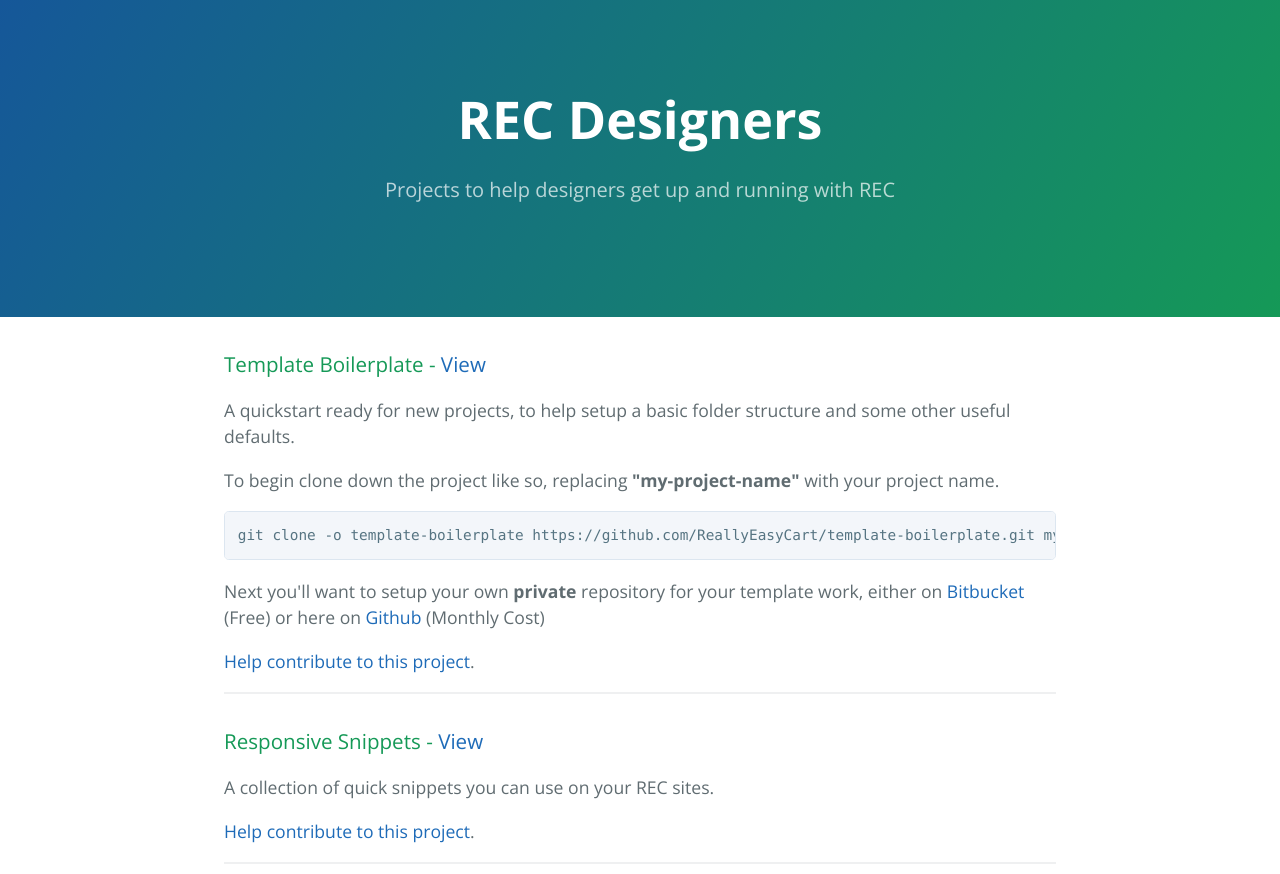
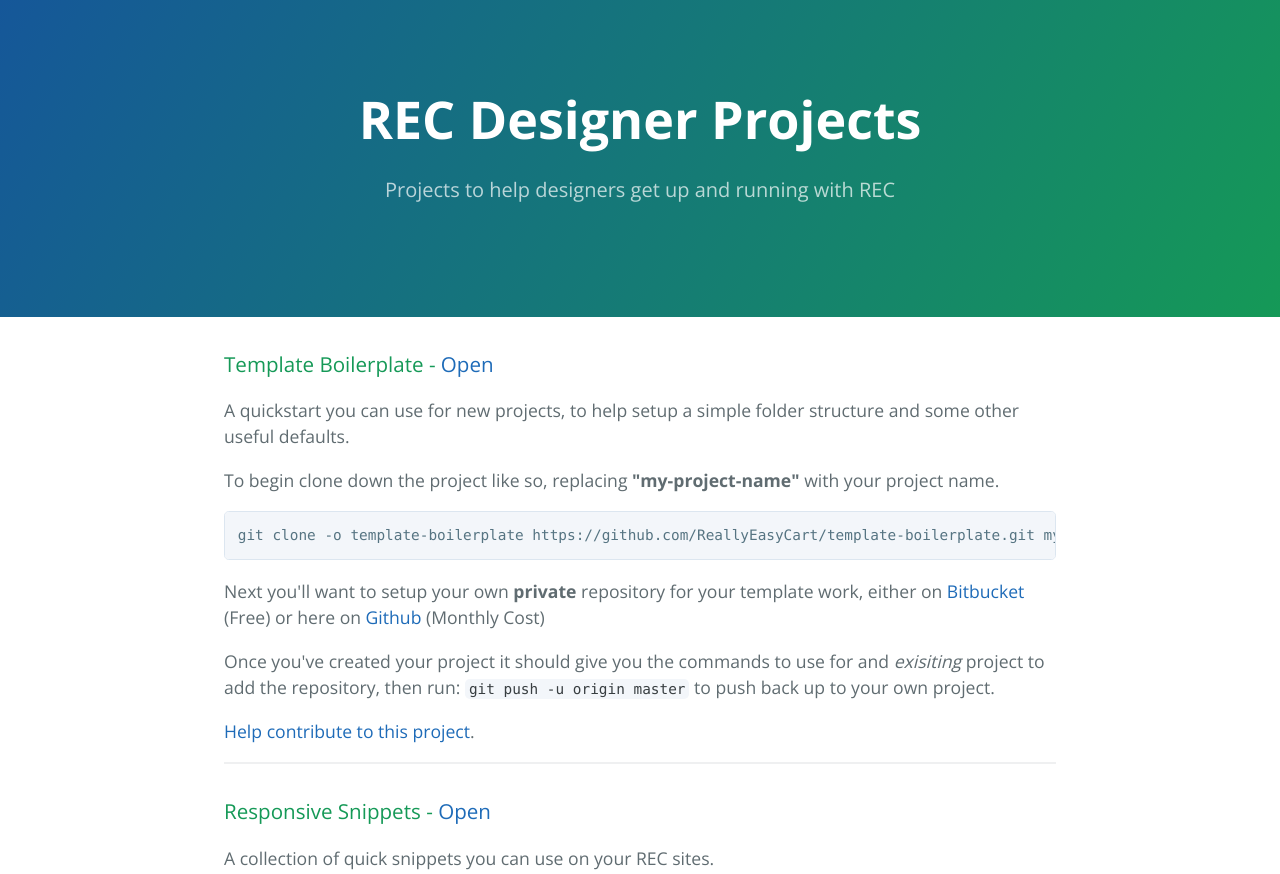
Before and after one commit to ReallyEasyCart/reallyeasycart.github.io, a plain HTML site: page index.html in a window 1280 px wide. Shown: the top 874 px of the page. Drawn offline with nearby package versions, Linux system fonts and the light colour scheme.

Commit message:
Replace master branch with page content via GitHub

```diff
--- a/index.html
+++ b/index.html
@@ -2,7 +2,7 @@
 <html lang="en-us">
   <head>
     <meta charset="UTF-8">
-    <title>REC Designers by ReallyEasyCart</title>
+    <title>REC Designer Projects by ReallyEasyCart</title>
     <meta name="viewport" content="width=device-width, initial-scale=1">
     <link rel="stylesheet" type="text/css" href="stylesheets/normalize.css" media="screen">
     <link href='https://fonts.googleapis.com/css?family=Open+Sans:400,700' rel='stylesheet' type='text/css'>
@@ -11,16 +11,16 @@
   </head>
   <body>
     <section class="page-header">
-      <h1 class="project-name">REC Designers</h1>
+      <h1 class="project-name">REC Designer Projects</h1>
       <h2 class="project-tagline">Projects to help designers get up and running with REC</h2>
     </section>
 
     <section class="main-content">
       <h3>
-<a id="template-boilerplate---view" class="anchor" href="#template-boilerplate---view" aria-hidden="true"><span class="octicon octicon-link"></span></a>Template Boilerplate - <a href="https://github.com/ReallyEasyCart/template-boilerplate">View</a>
+<a id="template-boilerplate---open" class="anchor" href="#template-boilerplate---open" aria-hidden="true"><span class="octicon octicon-link"></span></a>Template Boilerplate - <a href="https://github.com/ReallyEasyCart/template-boilerplate">Open</a>
 </h3>
 
-<p>A quickstart ready for new projects, to help setup a basic folder structure and some other useful defaults. </p>
+<p>A quickstart you can use for new projects, to help setup a simple folder structure and some other useful defaults. </p>
 
 <p>To begin clone down the project like so, replacing <strong>"my-project-name"</strong> with your project name.</p>
 
@@ -28,12 +28,14 @@
 
 <p>Next you'll want to setup your own <strong>private</strong> repository for your template work, either on <a href="https://bitbucket.org/">Bitbucket</a> (Free) or here on <a href="https://github.com/pricing">Github</a> (Monthly Cost)</p>
 
+<p>Once you've created your project it should give you the commands to use for and <em>exisiting</em> project to add the repository, then run: <code>git push -u origin master</code> to push back up to your own project.  </p>
+
 <p><a href="https://github.com/ReallyEasyCart/template-boilerplate">Help contribute to this project</a>. </p>
 
 <hr>
 
 <h3>
-<a id="responsive-snippets---view" class="anchor" href="#responsive-snippets---view" aria-hidden="true"><span class="octicon octicon-link"></span></a>Responsive Snippets - <a href="https://github.com/ReallyEasyCart/responsive-snippets">View</a>
+<a id="responsive-snippets---open" class="anchor" href="#responsive-snippets---open" aria-hidden="true"><span class="octicon octicon-link"></span></a>Responsive Snippets - <a href="https://github.com/ReallyEasyCart/responsive-snippets">Open</a>
 </h3>
 
 <p>A collection of quick snippets you can use on your REC sites. </p>
```
Also changed, not shown: params.json (+1 -1 lines).
